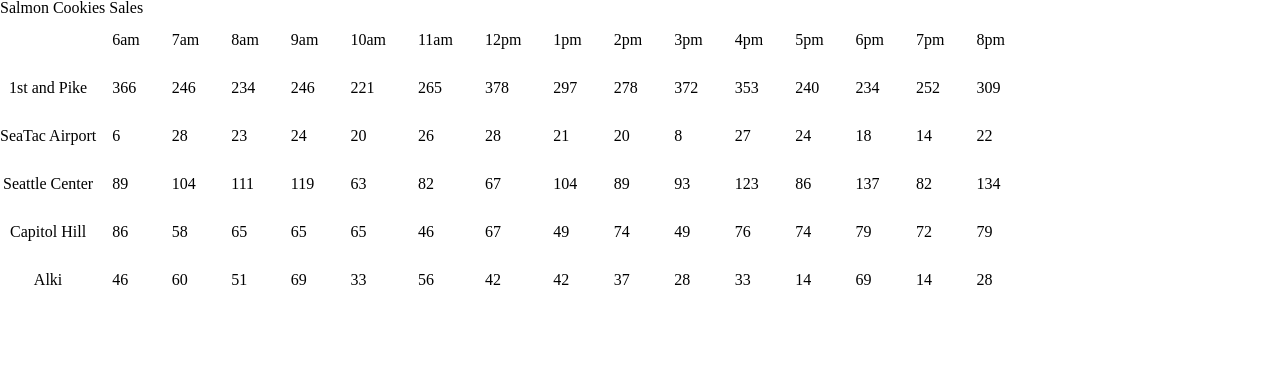
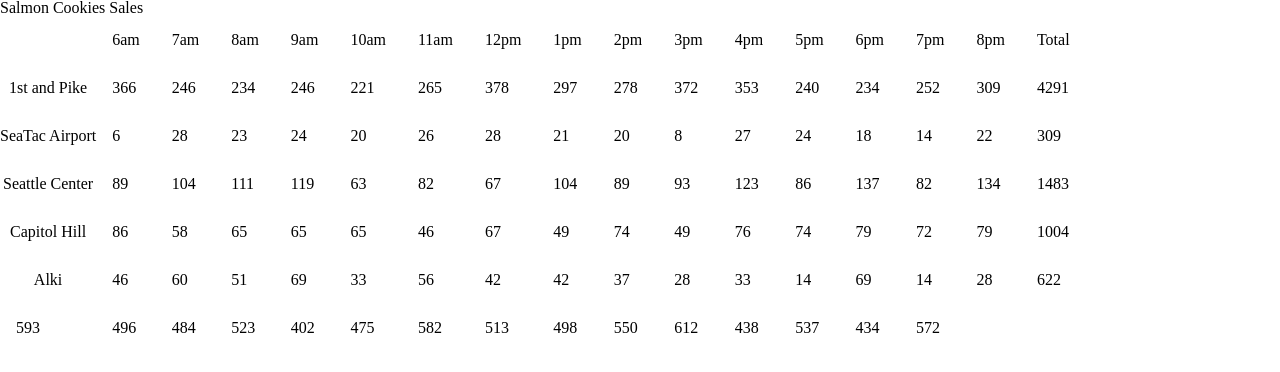
Before and after one commit to allisa/salmon_cookies, a plain HTML site: page sales.html in a window 1280 px wide. Drawn offline with Linux system fonts and the light colour scheme.

Commit message:
add to js for sales table

```diff
--- a/app.js
+++ b/app.js
@@ -1,6 +1,6 @@
 'use strict';
 //global variables
-var storeHours = ['','6am', '7am', '8am', '9am', '10am', '11am', '12pm', '1pm', '2pm', '3pm', '4pm', '5pm', '6pm', '7pm', '8pm'];
+var storeHours = ['','6am', '7am', '8am', '9am', '10am', '11am', '12pm', '1pm', '2pm', '3pm', '4pm', '5pm', '6pm', '7pm', '8pm', 'Total'];
 
 //set-up constructor to build stores
 function Store(name, minCust, maxCust, avgCookieSale) {
@@ -23,15 +23,24 @@ Store.prototype.storeCookieSales = function() {
   storeLocation.textContent = this.name;
   storeRow.appendChild(storeLocation);
 
-  for(var i=1; i<storeHours.length; i++) {
+  //starting i at 2 to account for empty string in the beginning
+  // and total string at the end
+  for(var i=2; i<storeHours.length; i++) {
     var hourlyCookieTotal = Math.ceil(this.cookiesPerHour());
+    this.totalCookiesDay += hourlyCookieTotal;
+    this.cookieTotal[i] = hourlyCookieTotal;
     var hourlySalesData = document.createElement('td');
     hourlySalesData.textContent = hourlyCookieTotal;
     storeRow.appendChild(hourlySalesData);
   }
+  console.log(this.cookieTotal);
+  var totalCookiesDay = document.createElement('td');
+  totalCookiesDay.textContent = this.totalCookiesDay;
+  storeRow.appendChild(totalCookiesDay);
+  console.log(this.totalCookiesDay);
+
   document.getElementById('location-sales').appendChild(storeRow);
 };
-
 
 function storeHrs() {
   var hoursRow = document.createElement('tr');
@@ -43,14 +52,30 @@ function storeHrs() {
   document.getElementById('store-hours').appendChild(hoursRow);
 }
 
-//need the total for the cookies sold for each store at every hour
-//display at bottom of table
-// function allStoresHourlySales() {
-//   var salesTotalRow = document.createElement('tr');
-//   for(var k = 1; k < storeHours.length; k++) {
-//     var allCookiesPerHour = reduce(cookiesPerHour[k]);
-//   }
+// display at bottom of table
+//not aligned correctly but it is displaying the totals per hour
+function allStoresHourlySales() {
+  var allCookiesPerHour = 0;
+  var allCookiePerHourData = [];
+  var salesTotalRow = document.createElement('tr');
 
+  for(var k = 2; k < storeHours.length; k++) {
+    allCookiesPerHour += firstAndPike.cookieTotal[k];
+    allCookiesPerHour += seaTacAirport.cookieTotal[k];
+    allCookiesPerHour += seattleCenter.cookieTotal[k];
+    allCookiesPerHour += capitolHill.cookieTotal[k];
+    allCookiesPerHour += alki.cookieTotal[k];
+    allCookiePerHourData.push(allCookiesPerHour);
+    allCookiesPerHour = 0;
+  }
+  for(var m = 0; m < allCookiePerHourData.length; m++) {
+    var salesTotalData = document.createElement('td');
+    salesTotalData.textContent = allCookiePerHourData[m];
+    salesTotalRow.appendChild(salesTotalData);
+  }
+  console.log(allCookiePerHourData);
+  document.getElementById('all-stores-sales-per-hour').appendChild(salesTotalRow);
+}
 
 var firstAndPike = new Store('1st and Pike', 23, 65, 6.3);
 var seaTacAirport = new Store('SeaTac Airport', 3, 24, 1.2);
@@ -64,3 +89,4 @@ seaTacAirport.storeCookieSales();
 seattleCenter.storeCookieSales();
 capitolHill.storeCookieSales();
 alki.storeCookieSales();
+allStoresHourlySales();
--- a/sales.html
+++ b/sales.html
@@ -17,7 +17,7 @@
         </thead>
         <tbody id="location-sales">
         </tbody>
-        <tfoot id = "all-stores-sales">
+        <tfoot id = "all-stores-sales-per-hour">
         </tfoot>
       </table>
     </section>
```
